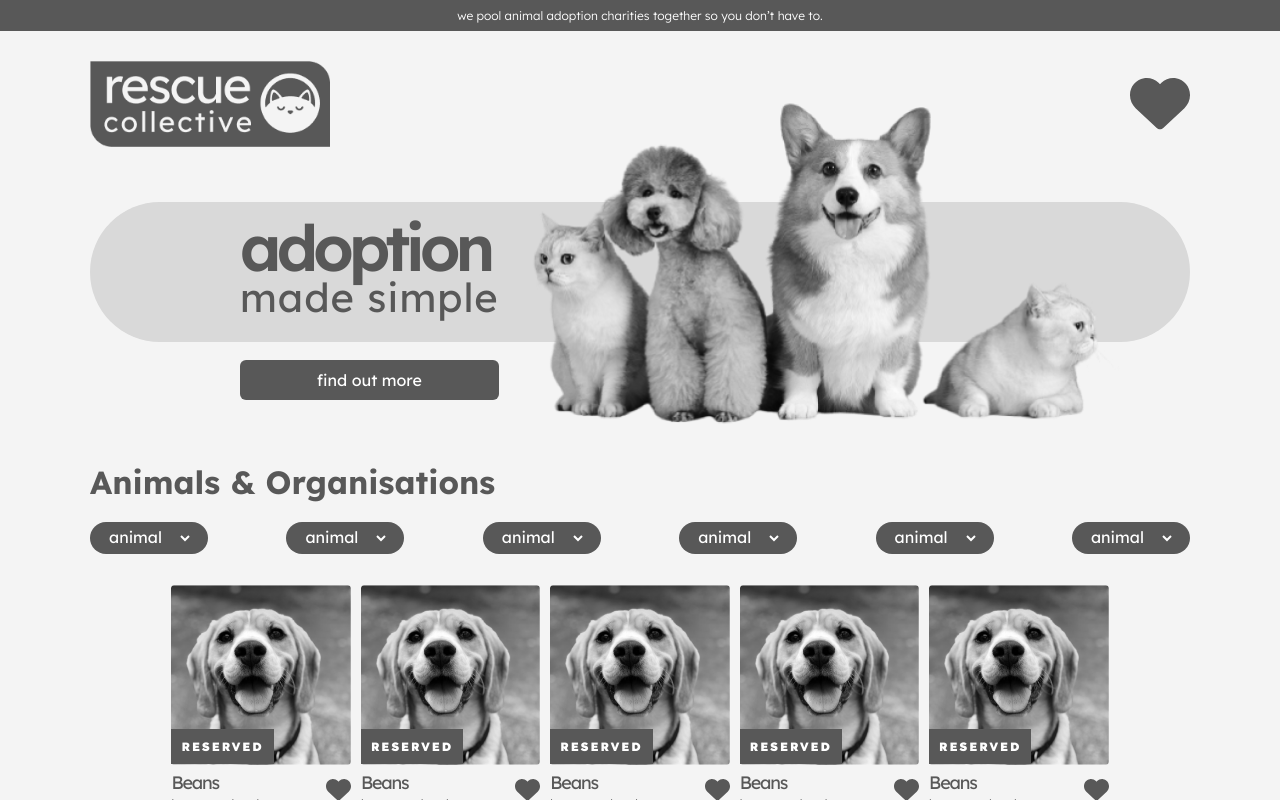
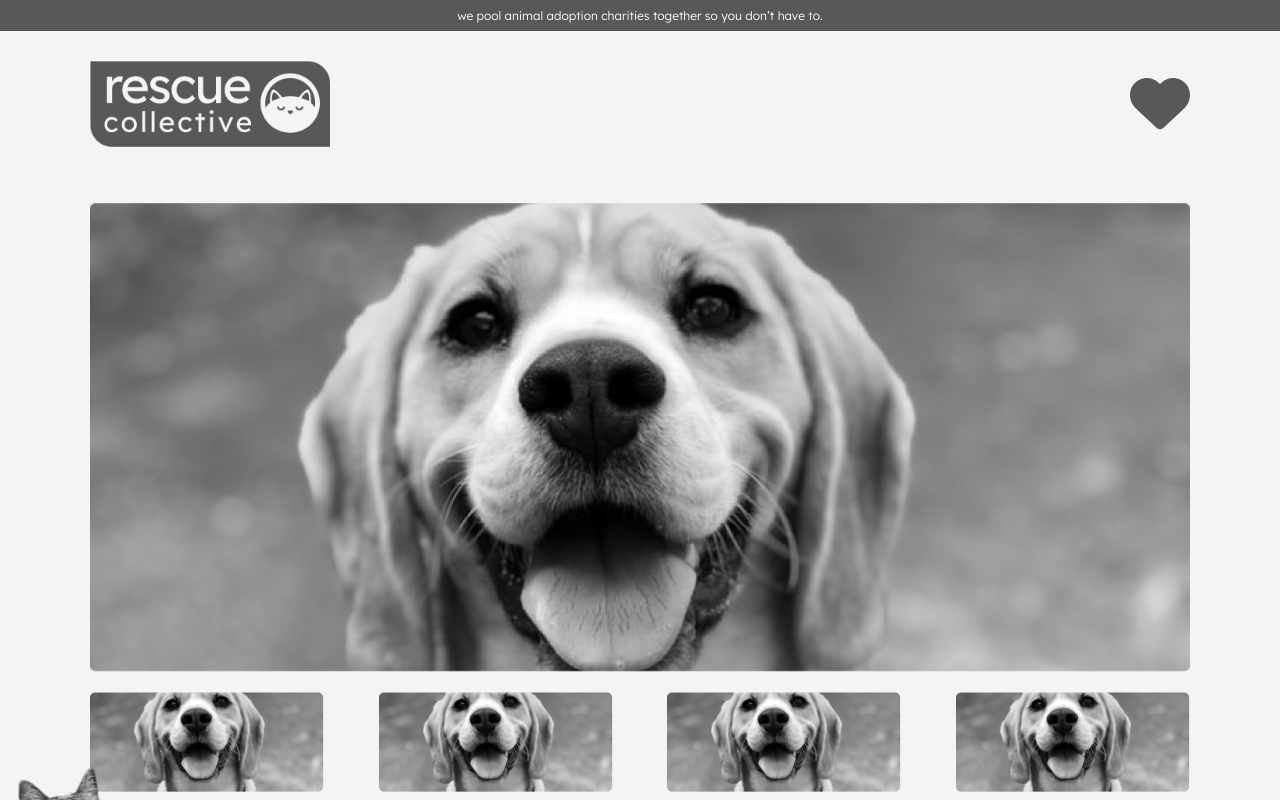
Before and after one commit to haydenismet/rc-wip, a React (Create React App) app in the folder front-react/: page / in a window 1280 px wide. Shown: the top 800 px of the page. Built offline with nearby package versions, Linux system fonts and the light colour scheme.

Commit message:
animal detail and slider

```diff
--- a/front-react/src/App.tsx
+++ b/front-react/src/App.tsx
@@ -1,11 +1,12 @@
 import React from "react";
 import logo from "./logo.svg";
 import Home from "./page/Home";
+import AnimalDetail from "./page/AnimalDetail";
 import "./styles/App.css";
-
+/*<Home></Home>*/
 function App() {
   return (
-    <Home></Home>
+    <AnimalDetail></AnimalDetail >
   );
 }
 
--- /dev/null
+++ b/front-react/src/elements/Slider.tsx
@@ -0,0 +1,19 @@
+import React from "react";
+import sliderImg from "../assets/slider_img.png";
+import sliderThumbnail from "../assets/slider_thumbnail.png";
+export default function Slider() {
+    return (
+        <>
+            <div className="slider">
+                <img src={sliderImg} alt="detailed animal" className="slider-main-img" />
+                <div className="slider-thumbnail">
+                    <img src={sliderThumbnail} alt="detailed animal thumbnail" className="slider-thumb-img" />
+                    <img src={sliderThumbnail} alt="detailed animal thumbnail" className="slider-thumb-img" />
+                    <img src={sliderThumbnail} alt="detailed animal thumbnail" className="slider-thumb-img" />
+                    <img src={sliderThumbnail} alt="detailed animal thumbnail" className="slider-thumb-img" />
+                </div>
+
+            </div>
+        </>
+    );
+}
--- /dev/null
+++ b/front-react/src/page/AnimalDetail.tsx
@@ -0,0 +1,26 @@
+import React from "react";
+import Hero from "../elements/Hero";
+import Navbar from "../elements/Navbar";
+import TopHeader from "../elements/TopHeader";
+import Filter from "../elements/Filter";
+import Listing from "../elements/Listing";
+import Footer from "../elements/Footer";
+import LoadMore from "../elements/LoadMore";
+import Popup from "../elements/Popup";
+import Slider from "../elements/Slider";
+
+// function types
+// prop types
+export default function AnimalDetail() {
+    return (<>
+        <TopHeader />
+        <div className="container">
+            <Navbar />
+            <Slider />
+
+
+        </div>
+        <Footer />
+        {/* <Popup /> */}
+    </>)
+}
--- a/front-react/src/styles/App.css
+++ b/front-react/src/styles/App.css
@@ -273,6 +273,7 @@ section {
   letter-spacing: 0.05rem;
 }
 
+/****************** POPUP *******************/
 .popup-bg {
   position: fixed;
   min-width: 60vw;
@@ -281,13 +282,23 @@ section {
   left: 50%;
   top: 50%;
   transform: translate(-50%, -50%);
-  background: rgb(
-    54,
-    54,
-    54
-  ); /* Fallback for older browsers without RGBA-support */
+  background: rgb(54, 54, 54);
   background: rgba(54, 54, 54, 0.5);
   z-index: 5;
   color: #ffffff;
   border-radius: 0.5rem;
 }
+
+/****************** SLIDER *******************/
+.slider {
+  display: flex;
+  justify-content: center;
+  flex-direction: column;
+}
+.slider-thumbnail {
+  display: flex;
+  justify-content: space-between;
+}
+.slider-thumb-img {
+  margin: 2rem 0;
+}
```
Also changed, not shown: front-react/src/assets/slider_img.png (added), front-react/src/assets/slider_thumbnail.png (added).
